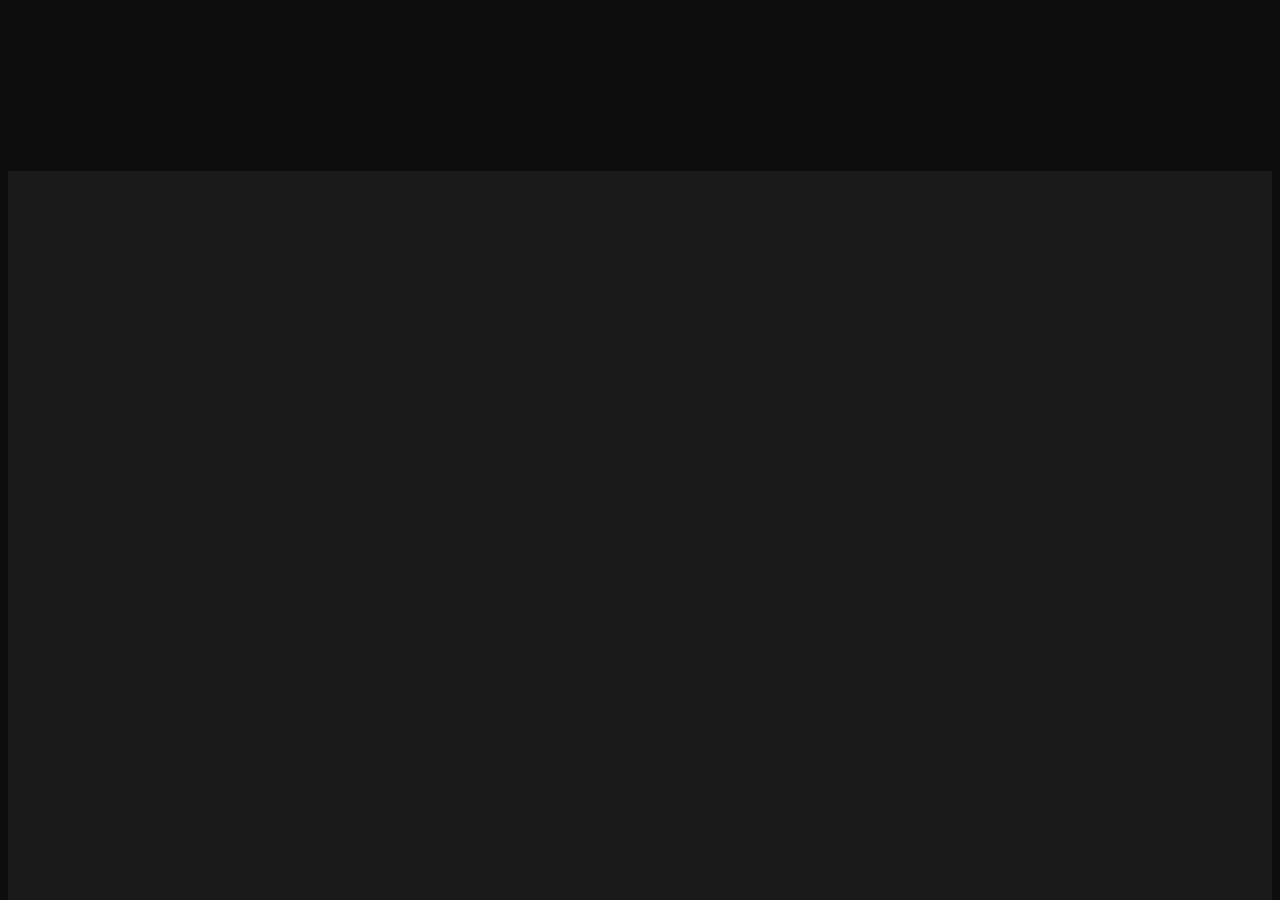
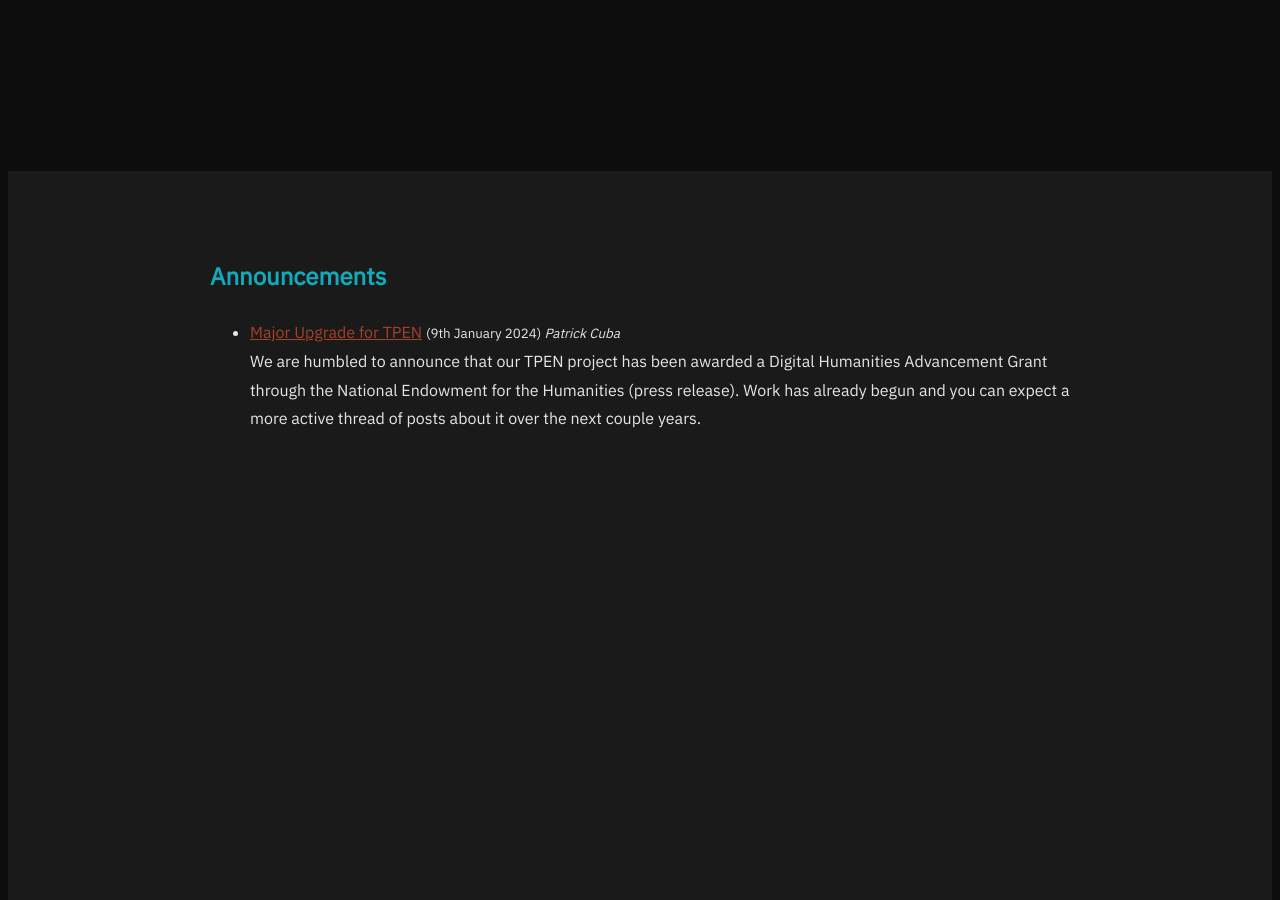
Before and after one commit to CenterForDigitalHumanities/TPEN3, a Jekyll site: the page built from pages/posts.md, in a window 1280 px wide and 900 px high, scrolled down 737 px. Built offline with Jekyll 4.4.1, drawn with Linux system fonts in a browser that asks for light colours.

Commit message:
funding announcement

```diff
--- /dev/null
+++ b/_posts/2024-01-09-upgrade.md
@@ -0,0 +1,18 @@
+---
+title: "Major Upgrade for TPEN"
+date: "2024-01-09"
+categories:
+  - "announcements"
+coverImage: "https://github.com/CenterForDigitalHumanities/blog/assets/1119165/174f0db0-a677-4fad-aa48-f3584f583f4a"
+author: "Patrick Cuba"
+---
+
+We are humbled to announce that our TPEN project has been awarded a Digital Humanities Advancement Grant
+through the National Endowment for the Humanities ([press release](https://www.slu.edu/news/2024/january/neh-grant-tpen.php)). Work has already begun and you can expect a more active thread of posts about it over the next couple years.
+
+![Free of artificial flavors](https://github.com/CenterForDigitalHumanities/blog/assets/1119165/174f0db0-a677-4fad-aa48-f3584f583f4a)
+
+The original [t-pen.org](https://t-pen.org) platform will persist, but upon launch the thousands
+of projects currently hosted will be given an upgrade path. The new platform will use the public RERUM service ([rerum.io](https://rerum.io)) to store all public transcription data as truly Linked Open Usable Data and provide many more interfaces for coordinating teams, building projects, and annotating pages.
+
+There will be much more information to come. For now, I want to express my sincere gratitude to the TPEN alumni who contributed so much to the code, case testing, and marketing. I reassure the many partners that have integrated TPEN into their own projects and workflows that nothing is breaking and this move forward is designed to lift all ships. I hope to plant an eagerness in the thousands of users who have captured human knowledge and culture on the platform over the last decade as we integrate all their feedback and imaginings. Finally, I acknowledge that this funding award, from the taxpayers of the United States, has accelerated our move to 3.0 significantly. While Saint Louis University would never let such an impactful and beloved platform expire early as so many digital projects tend to do, shifting out of maintenance mode and spying new horizons is exhilarating.
--- a/pages/posts.md
+++ b/pages/posts.md
@@ -5,8 +5,8 @@ permalink: /updates/
 ---
 
 {% for category in site.categories %}
-## {{ category[0] }}
+## {{ category[0] | capitalize }}
     {% for post in category[1] %}
-* [{{ post.title }}]({{ post.url }}){% if post.excerpt %} <br> {{ post.excerpt | strip_html }} {% endif %}
+* [{{ post.title }}]({{ post.url }}) <small markdown=1>({{ post.date | date_to_long_string: "ordinal" }}) *{{ post.author }}*</small>{% if post.excerpt %} <br> {{ post.excerpt | strip_html }} {% endif %}
     {% endfor %}
 {% endfor %}
```
